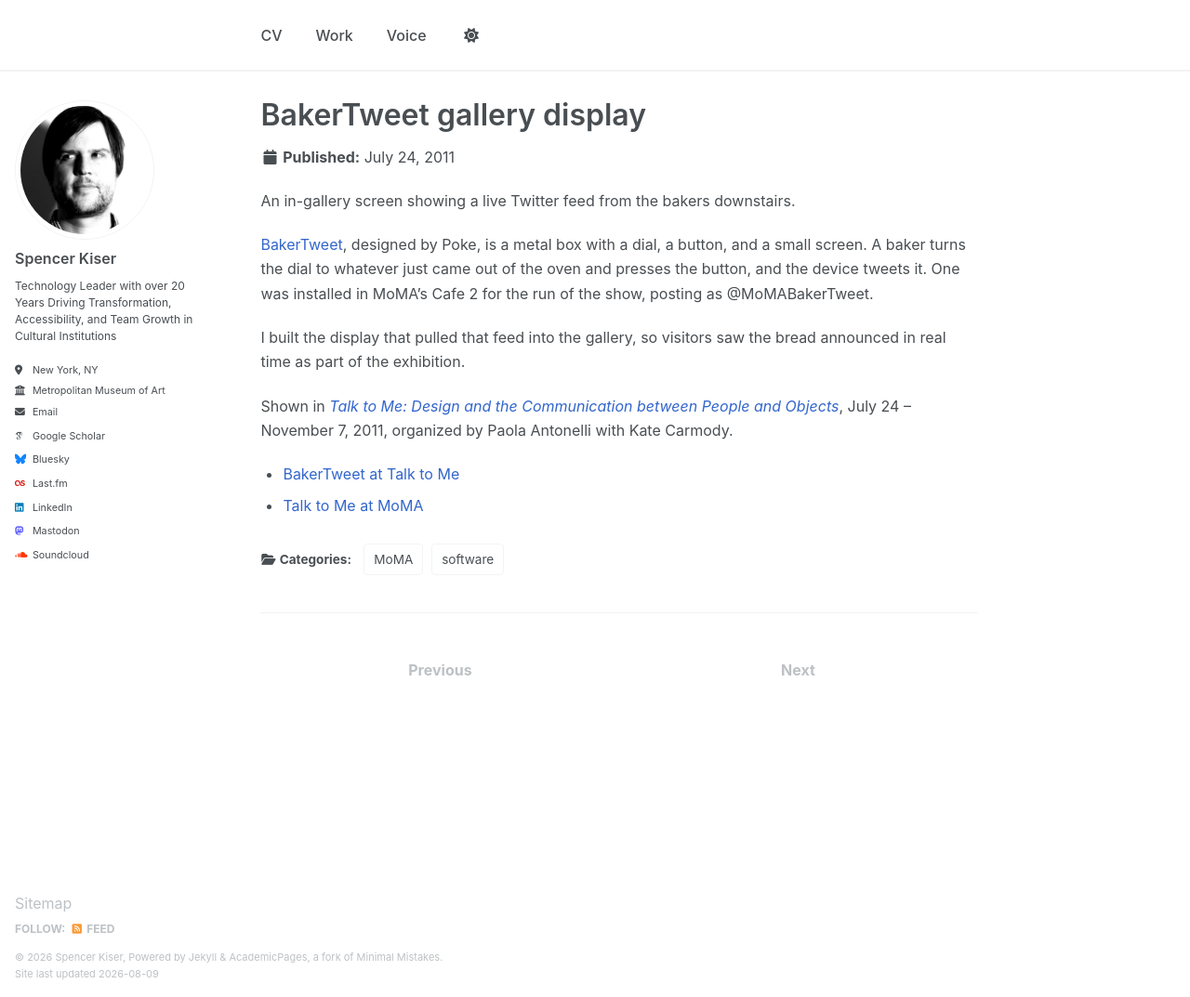
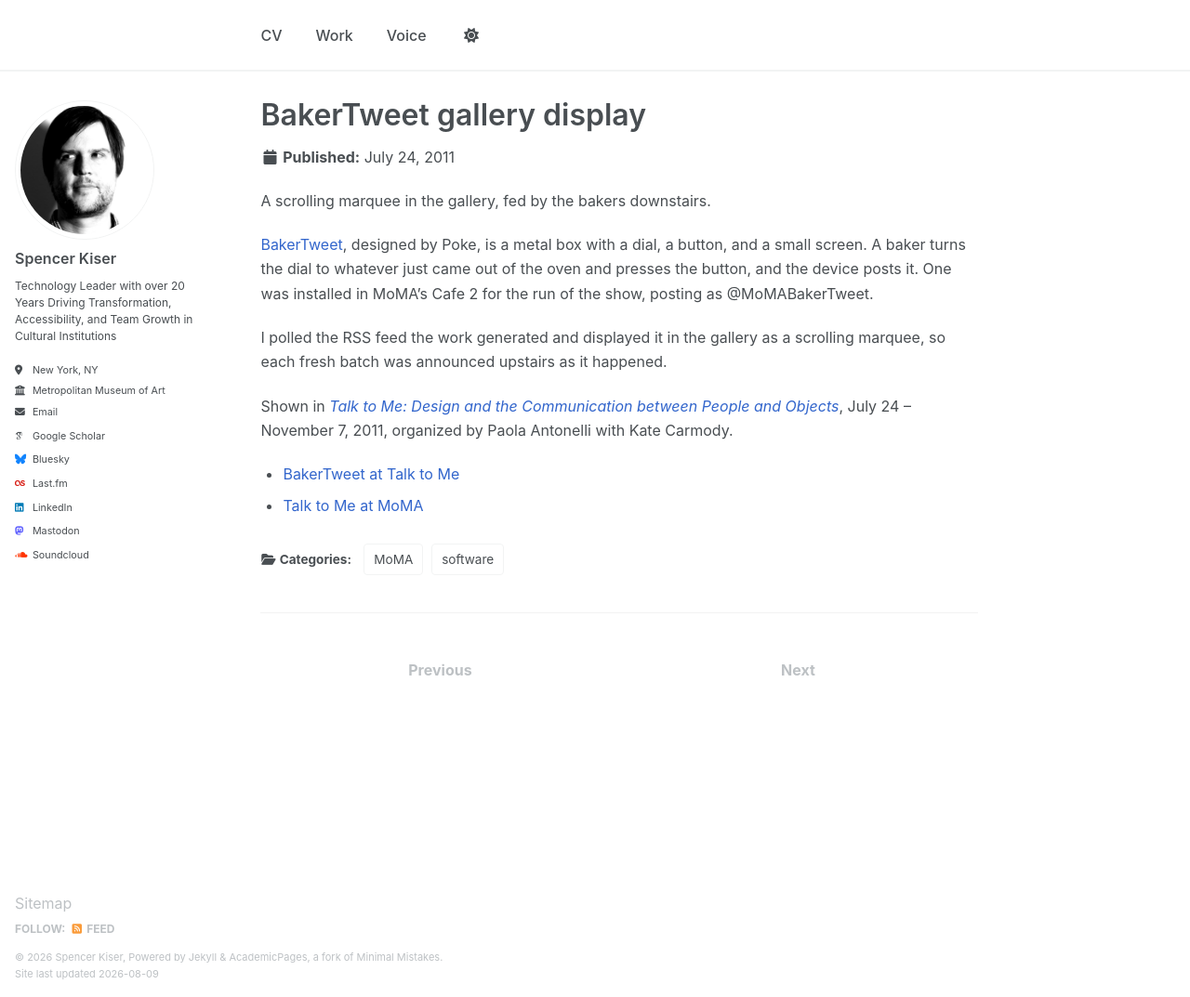
Before and after one commit to spencerk/spencerk.github.io, a Jekyll site: the page built from _portfolio/bakertweet-display.md, in a window 1280 px wide and 1073 px high. Shown: the whole window at 93% size. Built offline with Jekyll 4.4.1, drawn with Linux system fonts in a browser that asks for light colours; some web fonts are replaced.

Commit message:
describe what Windows on Art and BakerTweet actually showed
Windows on Art: behind each door is a high-resolution screen showing works
from the collection. The entry said "a slideshow" without saying of what.

BakerTweet: the marquee was driven by polling the RSS feed the work
generated, displayed in the gallery as a scrolling marquee. The entry said
"a screen" showing "a live Twitter feed", which was both vaguer and wrong
about the feed format.

```diff
--- a/_portfolio/bakertweet-display.md
+++ b/_portfolio/bakertweet-display.md
@@ -8,15 +8,15 @@
   - MoMA
 institution: MoMA
 excerpt: >-
-  In-gallery screen showing a live Twitter feed from a BakerTweet device
-  installed in MoMA's Cafe 2, for the exhibition Talk to Me.
+  A scrolling marquee in the gallery, driven by the RSS feed from a BakerTweet
+  device installed in MoMA's Cafe 2, for the exhibition Talk to Me.
 ---
 
-An in-gallery screen showing a live Twitter feed from the bakers downstairs.
+A scrolling marquee in the gallery, fed by the bakers downstairs.
 
-[BakerTweet](https://www.moma.org/interactives/exhibitions/2011/talktome/objects/146207/), designed by Poke, is a metal box with a dial, a button, and a small screen.  A baker turns the dial to whatever just came out of the oven and presses the button, and the device tweets it.  One was installed in MoMA's Cafe 2 for the run of the show, posting as @MoMABakerTweet.
+[BakerTweet](https://www.moma.org/interactives/exhibitions/2011/talktome/objects/146207/), designed by Poke, is a metal box with a dial, a button, and a small screen.  A baker turns the dial to whatever just came out of the oven and presses the button, and the device posts it.  One was installed in MoMA's Cafe 2 for the run of the show, posting as @MoMABakerTweet.
 
-I built the display that pulled that feed into the gallery, so visitors saw the bread announced in real time as part of the exhibition.
+I polled the RSS feed the work generated and displayed it in the gallery as a scrolling marquee, so each fresh batch was announced upstairs as it happened.
 
 Shown in [*Talk to Me: Design and the Communication between People and Objects*](https://www.moma.org/calendar/exhibitions/1071), July 24 – November 7, 2011, organized by Paola Antonelli with Kate Carmody.
 
```
Also changed, not shown: _portfolio/windows-on-art.md (+4 -4 lines).
